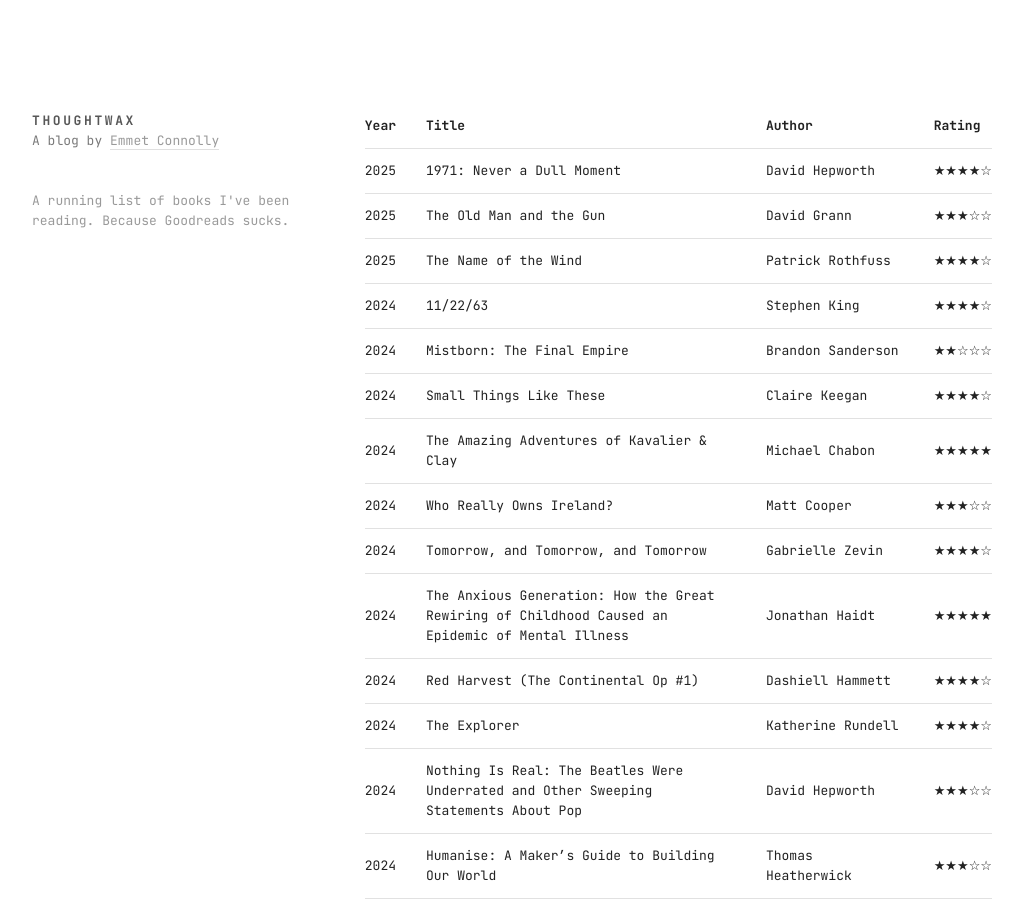
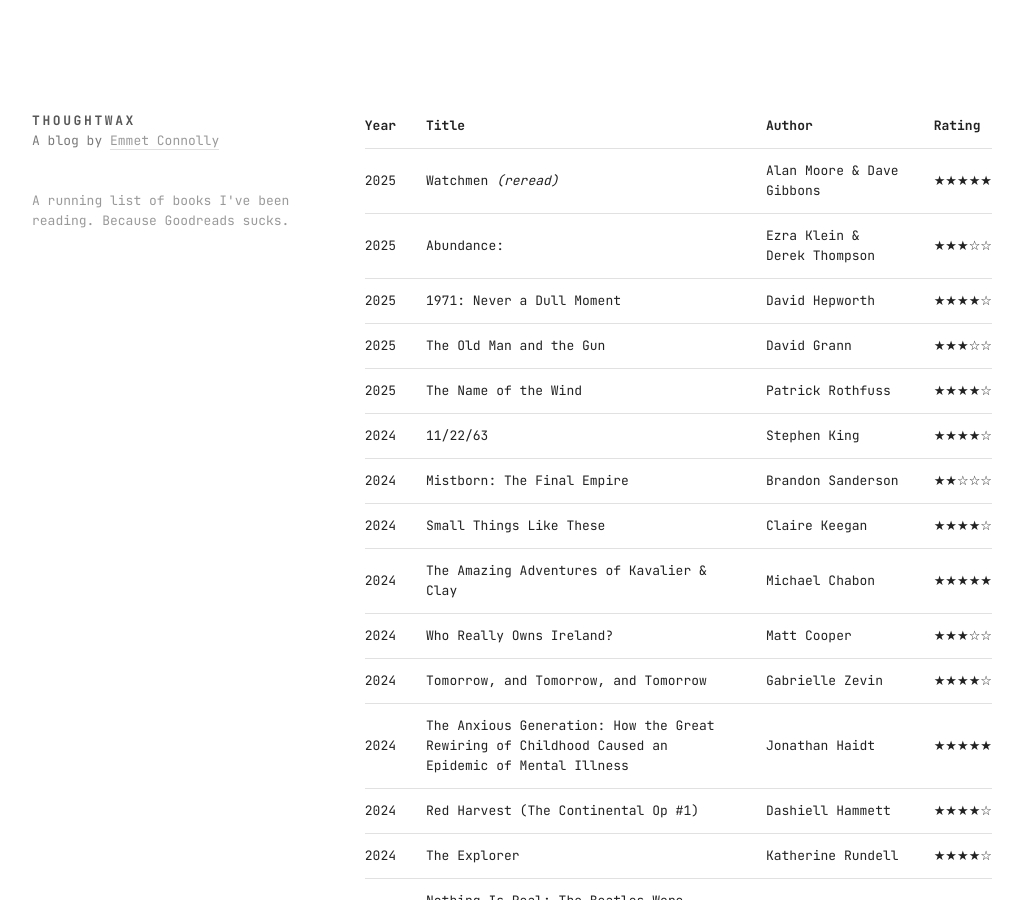
Before and after one commit to thoughtwax/thoughtwax.github.io, a Jekyll site: the page built from reading.markdown, in a window 1280 px wide and 900 px high. Shown: the whole window, without its empty margins (128-1151 px from the left). Built offline with Jekyll 4.4.1, drawn with Linux system fonts in a browser that asks for light colours; some web fonts are replaced.

Commit message:
Update reading list May 2025
🤖 Generated with [Claude Code](https://claude.ai/code)

Co-Authored-By: Claude <noreply@anthropic.com>

```diff
--- a/reading.markdown
+++ b/reading.markdown
@@ -8,6 +8,8 @@ show_sidebar_message: reading
 
 | Year | Title | Author | Rating |
 |------|-------|--------|--------|
+| 2025 | Watchmen _(reread)_ | Alan Moore & Dave Gibbons | ★★★★★ |
+| 2025 | Abundance: | Ezra Klein & Derek Thompson | ★★★☆☆ |
 | 2025 | 1971: Never a Dull Moment | David Hepworth | ★★★★☆ |
 | 2025 | The Old Man and the Gun | David Grann | ★★★☆☆ |
 | 2025 | The Name of the Wind | Patrick Rothfuss | ★★★★☆ |
```
